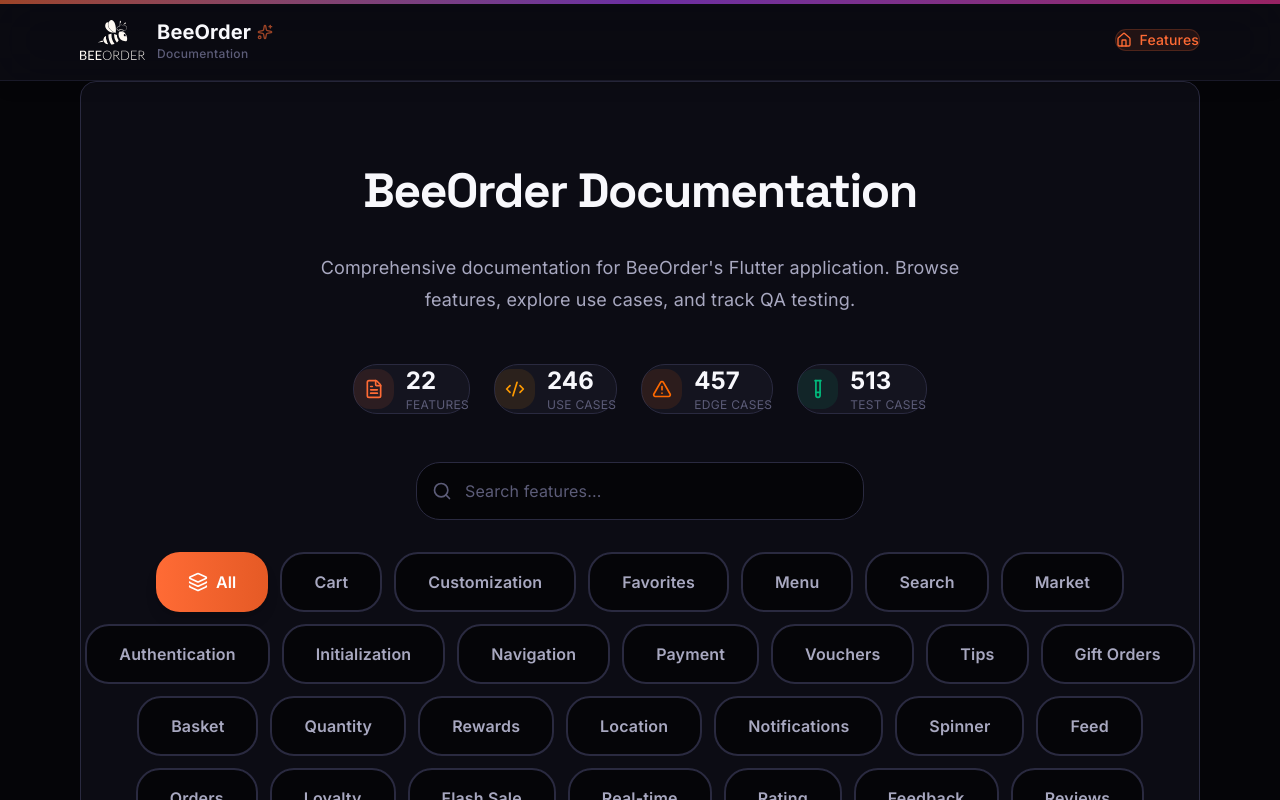
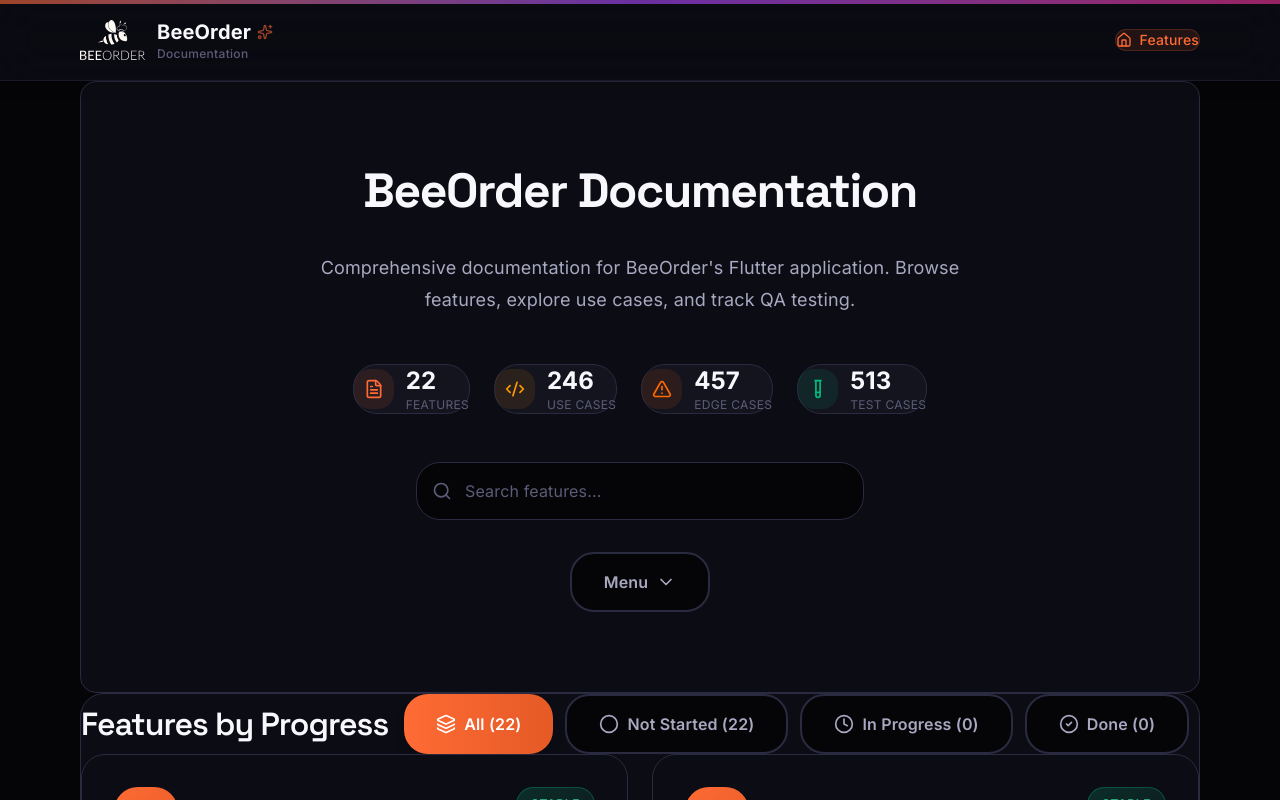
Before and after one commit to Mohamedmh3/quality-assurance, a React (Vite) app: page / in a window 1280 px wide. Shown: the top 800 px of the page. Built offline with nearby package versions, Linux system fonts and the light colour scheme.

Commit message:
Make tag filters section collapsible with smooth animations - add Menu toggle button

```diff
--- a/src/pages/HomePage.tsx
+++ b/src/pages/HomePage.tsx
@@ -1,6 +1,6 @@
 import { useState, useMemo } from 'react';
 import { Link } from 'react-router-dom';
-import { Search, UtensilsCrossed, ArrowRight, FileText, Layers, Zap, Code2, TestTube, AlertTriangle, Store, ShoppingCart, ShoppingBag, Home, Rss, Star, MapPin, UserPlus, Shield, Phone, User, CheckCircle2, Clock, Circle, ClipboardList, HelpCircle, MessageCircle } from 'lucide-react';
+import { Search, UtensilsCrossed, ArrowRight, FileText, Layers, Zap, Code2, TestTube, AlertTriangle, Store, ShoppingCart, ShoppingBag, Home, Rss, Star, MapPin, UserPlus, Shield, Phone, User, CheckCircle2, Clock, Circle, ClipboardList, HelpCircle, MessageCircle, ChevronDown, ChevronUp } from 'lucide-react';
 import { StatusBadge } from '@/components/Badge';
 import { cn } from '@/lib/utils';
 import { useQAStore } from '@/store/qa-store';
@@ -408,6 +408,7 @@
   const [searchQuery, setSearchQuery] = useState('');
   const [selectedTag, setSelectedTag] = useState<string | null>(null);
   const [progressView, setProgressView] = useState<ProgressView>('all');
+  const [tagsExpanded, setTagsExpanded] = useState(false);
   const getProgress = useQAStore((state) => state.getProgress);
 
   const allTags = Array.from(new Set(features.flatMap(f => f.tags)));
@@ -532,9 +533,39 @@
         </div>
 
         {/* Tag Filters */}
-        <div className="flex flex-wrap justify-center gap-3">
+        <div className="w-full">
+          {/* Toggle Button */}
+          <div className="flex justify-center mb-4">
             <button
-            onClick={() => setSelectedTag(null)}
+              onClick={() => setTagsExpanded(!tagsExpanded)}
+              className={cn(
+                'rounded-xl text-base font-semibold transition-all duration-200 flex items-center gap-2',
+                'bg-[var(--color-bg-primary)] text-[var(--color-text-secondary)] border-2 border-[var(--color-border)] hover:border-[var(--color-primary)]/50 hover:bg-[var(--color-bg-tertiary)] hover:text-[var(--color-text-primary)]'
+              )}
+              style={{ padding: '16px 32px' }}
+            >
+              <span>Menu</span>
+              {tagsExpanded ? (
+                <ChevronUp className="w-5 h-5 transition-transform duration-200" />
+              ) : (
+                <ChevronDown className="w-5 h-5 transition-transform duration-200" />
+              )}
+            </button>
+          </div>
+
+          {/* Collapsible Tags Container */}
+          <div
+            className={cn(
+              'overflow-hidden transition-all duration-300 ease-in-out',
+              tagsExpanded ? 'max-h-[1000px] opacity-100' : 'max-h-0 opacity-0'
+            )}
+          >
+            <div className="flex flex-wrap justify-center gap-3 pt-4">
+              <button
+                onClick={() => {
+                  setSelectedTag(null);
+                  setTagsExpanded(false);
+                }}
                 className={cn(
                   'rounded-xl text-base font-semibold transition-all duration-200 flex items-center gap-2',
                   !selectedTag
@@ -549,7 +580,10 @@
               {allTags.map(tag => (
                 <button
                   key={tag}
-              onClick={() => setSelectedTag(tag === selectedTag ? null : tag)}
+                  onClick={() => {
+                    setSelectedTag(tag === selectedTag ? null : tag);
+                    setTagsExpanded(false);
+                  }}
                   className={cn(
                     'rounded-xl text-base font-semibold transition-all duration-200',
                     selectedTag === tag
@@ -561,6 +595,8 @@
                   {tag}
                 </button>
               ))}
+            </div>
+          </div>
         </div>
       </section>
 
```
Lines whose indentation alone changed are shown as unchanged.
